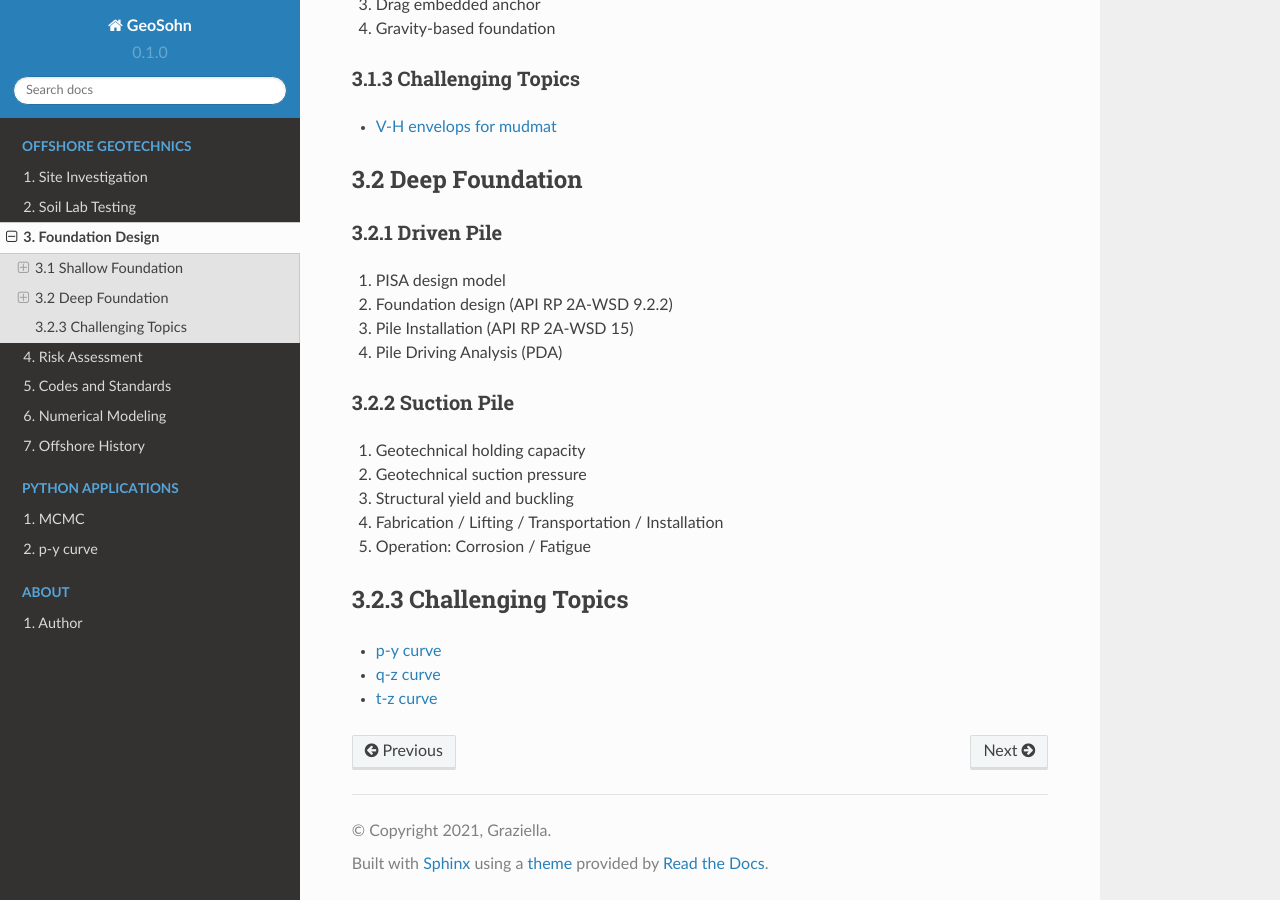
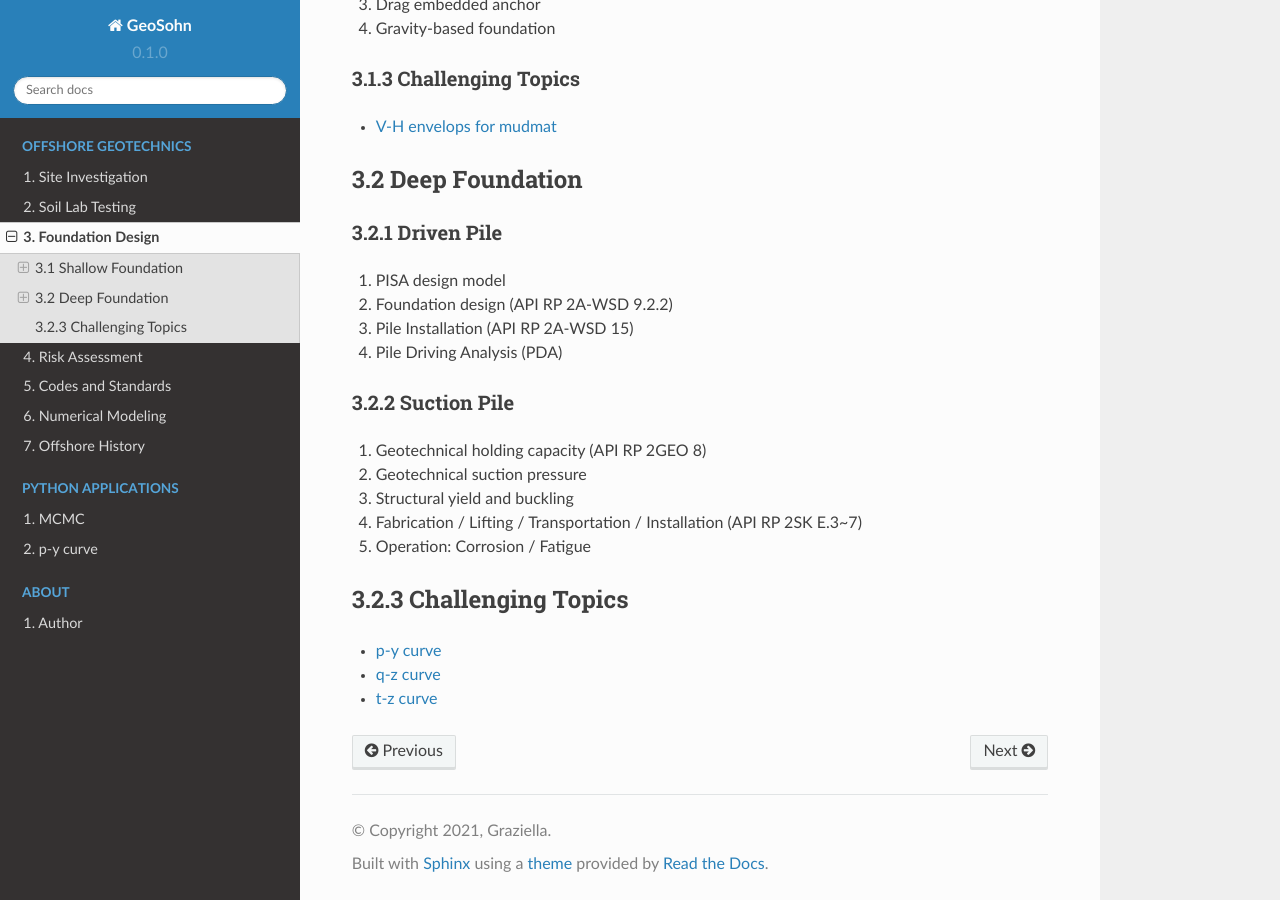
Before and after one commit to jrson11/GeoSohn, a Sphinx documentation site: the page built from docs/source/3-Foundation_Design.rst, in a window 1280 px wide and 900 px high, scrolled down 515 px. Built offline with Sphinx 7.4.7 and the Read the Docs theme 2.0.0, drawn with Linux system fonts in a browser that asks for light colours; pages that are not in the unit, such as notebooks, are missing from menus.

Commit message:
Update 3-Foundation_Design.rst

```diff
--- a/docs/source/3-Foundation_Design.rst
+++ b/docs/source/3-Foundation_Design.rst
@@ -40,10 +40,10 @@
 3.2.2 Suction Pile
 .............
 
-1. Geotechnical holding capacity
+1. Geotechnical holding capacity (API RP 2GEO 8)
 2. Geotechnical suction pressure
 3. Structural yield and buckling
-4. Fabrication / Lifting / Transportation / Installation
+4. Fabrication / Lifting / Transportation / Installation (API RP 2SK E.3~7)
 5. Operation: Corrosion / Fatigue
 
 
```
